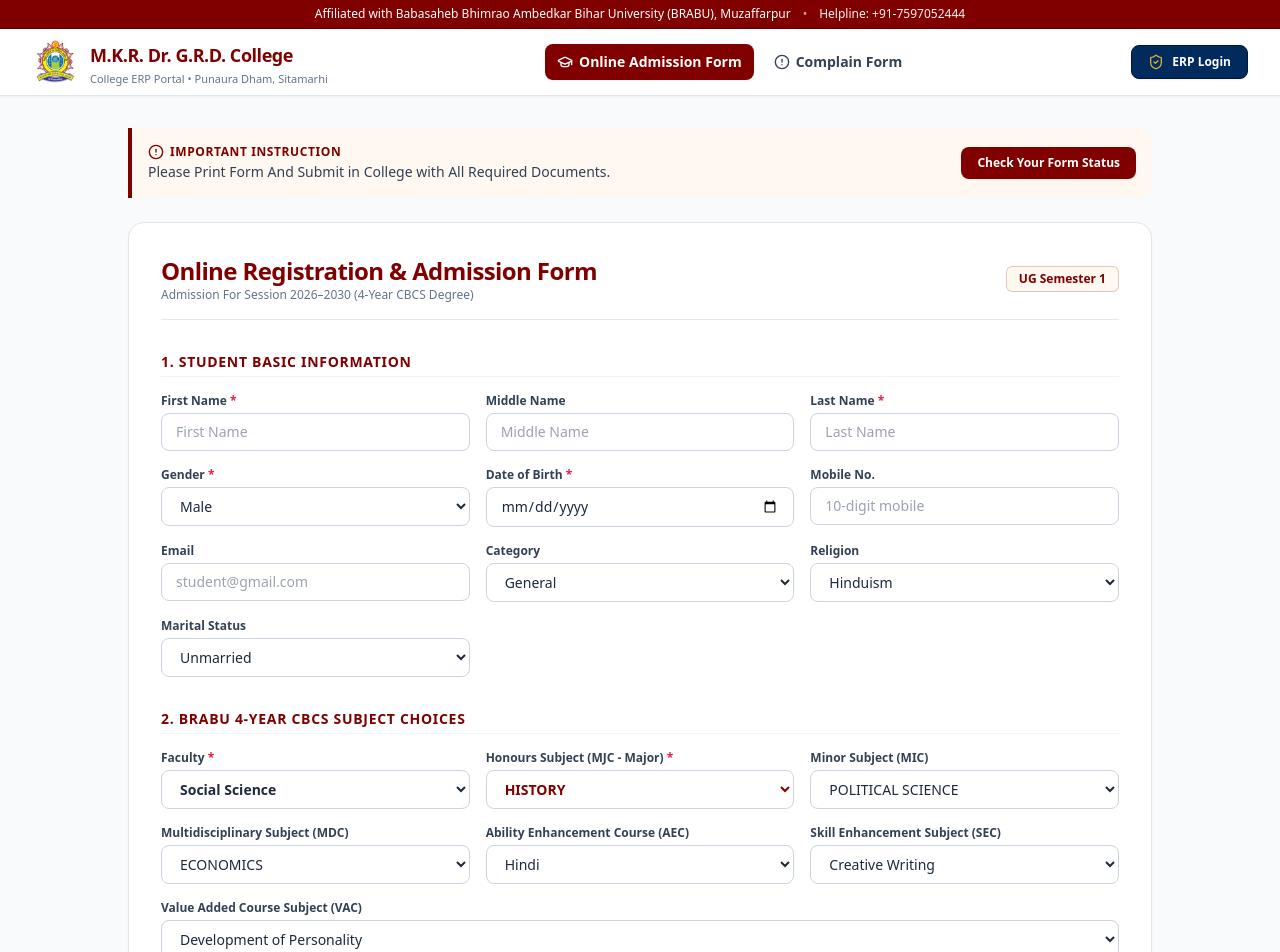
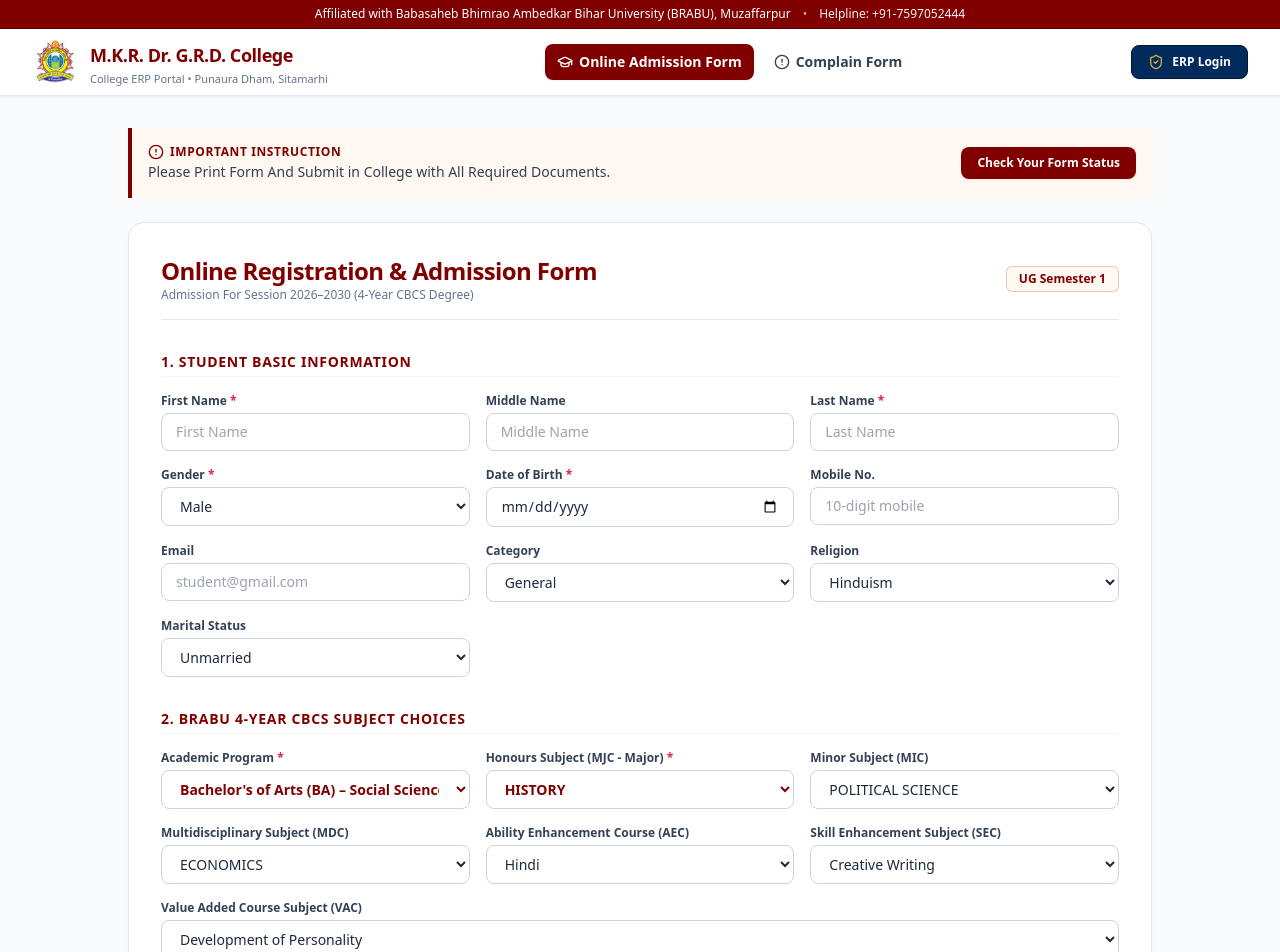
Before and after one commit to manishworkss/college-erp, a Next.js app: page /admission in a window 1280 px wide. Shown: the top 952 px of the page. Built offline with nearby package versions, Linux system fonts and the light colour scheme.

Commit message:
feat(admission): label 3 official UG programs matching mkrcollege.com exactly

```diff
--- a/src/app/admission/page.tsx
+++ b/src/app/admission/page.tsx
@@ -553,16 +553,16 @@ export default function OnlineAdmissionPage() {
                 <div className="grid grid-cols-1 sm:grid-cols-3 gap-4">
                   <div>
                     <label className="block text-xs font-bold text-slate-700 mb-1">
-                      Faculty <span className="text-rose-600">*</span>
+                      Academic Program <span className="text-rose-600">*</span>
                     </label>
                     <select
                       value={form.faculty}
                       onChange={(e) => handleFacultyChange(e.target.value)}
-                      className="w-full text-sm px-3.5 py-2 border border-slate-300 rounded-lg focus:ring-2 focus:ring-[#800000] focus:outline-none bg-white font-bold"
+                      className="w-full text-sm px-3.5 py-2 border border-slate-300 rounded-lg focus:ring-2 focus:ring-[#800000] focus:outline-none bg-white font-bold text-[#800000]"
                     >
-                      <option value="Social Science">Social Science</option>
-                      <option value="Humanities">Humanities</option>
-                      <option value="Commerce">Commerce</option>
+                      <option value="Social Science">Bachelor&apos;s of Arts (BA) – Social Science</option>
+                      <option value="Humanities">Bachelor&apos;s of Arts (B.A) – Humanities</option>
+                      <option value="Commerce">Bachelor&apos;s of Commerce (B.COM)</option>
                     </select>
                   </div>
 
```
